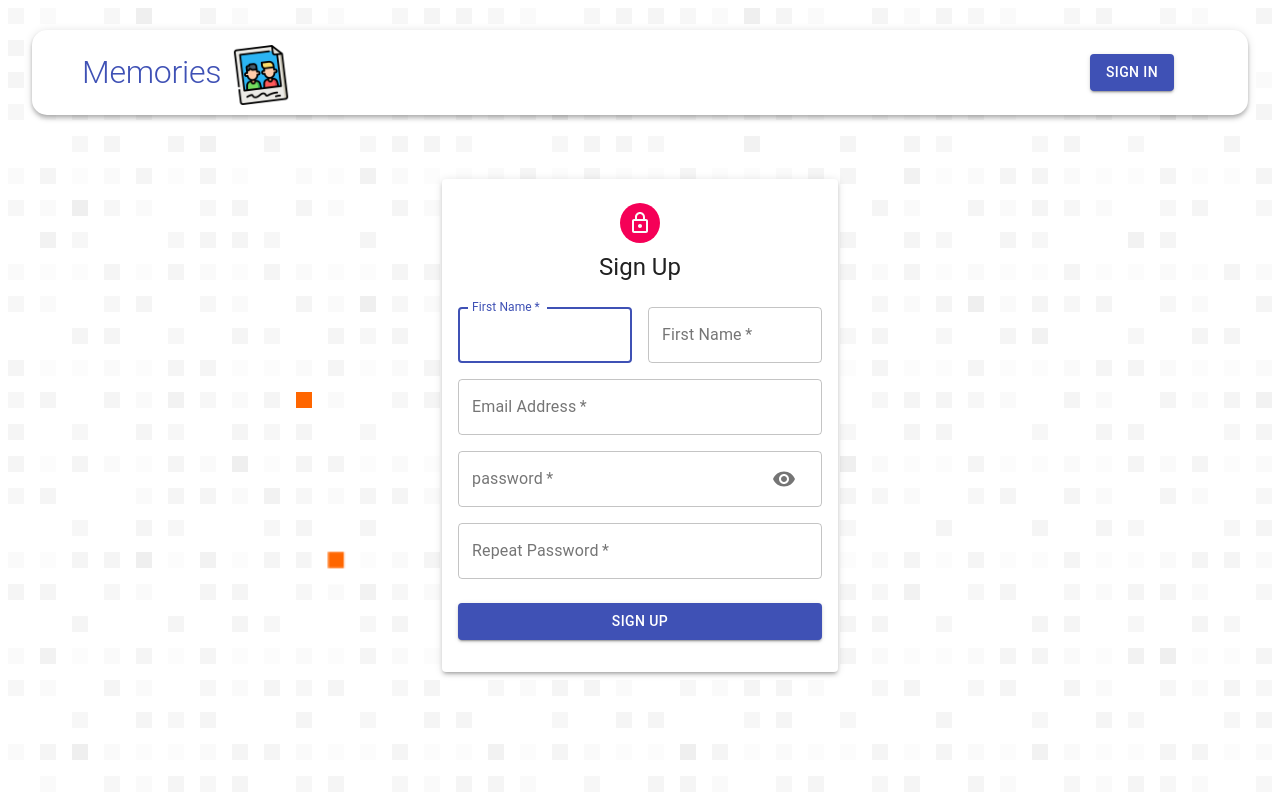
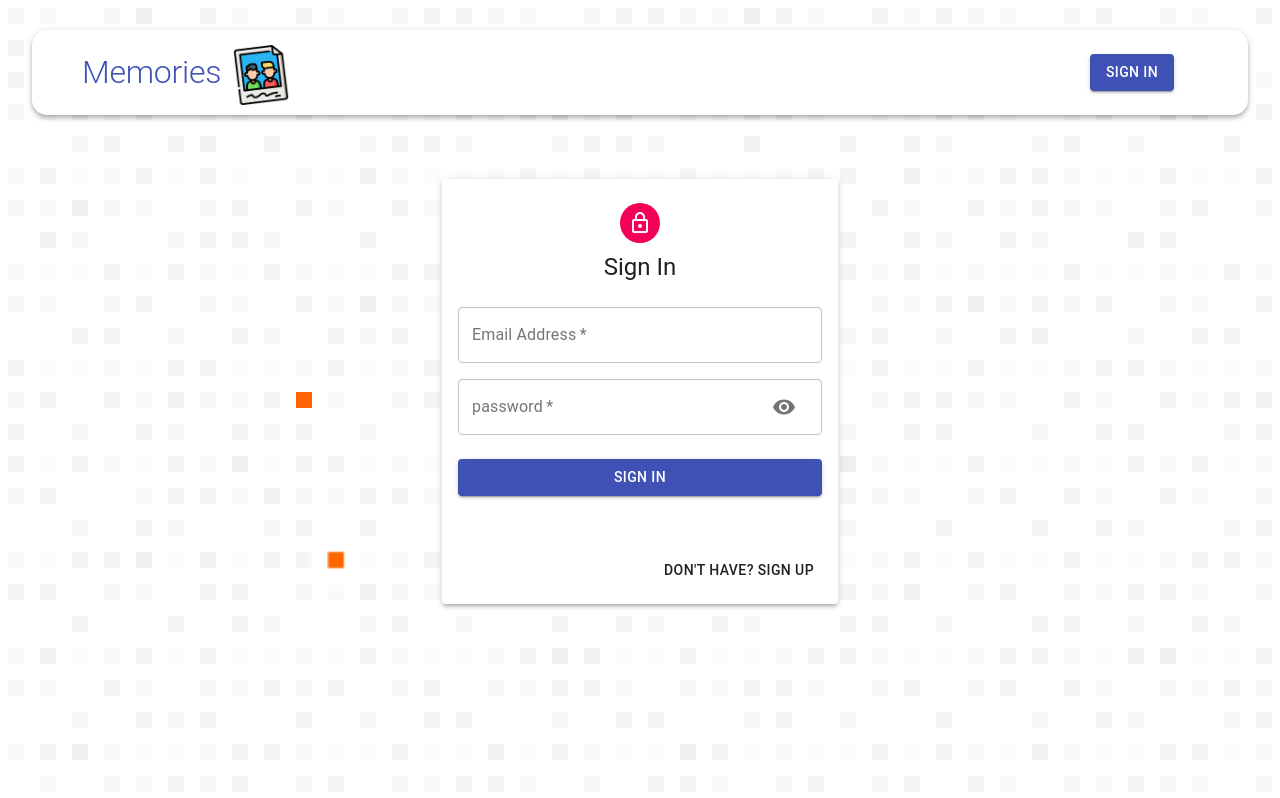
Before and after one commit to RuslanDidun91/mern-memories, a React (Create React App) app in the folder client/: page /auth in a window 1280 px wide. Built offline with nearby package versions, Linux system fonts and the light colour scheme; no server answers.

Commit message:
google OAuth implementation

```diff
--- a/client/package.json
+++ b/client/package.json
@@ -6,13 +6,16 @@
   "dependencies": {
     "@material-ui/core": "^4.12.4",
     "@material-ui/icons": "^4.11.3",
+    "@react-oauth/google": "^0.6.1",
     "@testing-library/jest-dom": "^4.2.4",
     "@testing-library/react": "^9.3.2",
     "@testing-library/user-event": "^7.1.2",
     "axios": "^0.19.2",
+    "jwt-decode": "^3.1.2",
     "moment": "^2.27.0",
     "react": "^16.12.0",
     "react-dom": "^16.12.0",
+    "react-env": "^0.0.0",
     "react-file-base64": "^1.0.3",
     "react-redux": "^7.2.9",
     "react-router-dom": "^6.7.0",
--- a/client/src/App.jsx
+++ b/client/src/App.jsx
@@ -17,8 +17,8 @@ const App = () => {
       <Container maxWidth='lg'>
         <Navbar />
         <Routes>
-          <Route path='/' exact element={<Home/>} />
-          <Route path='/auth' exact element={<Auth/>} />
+          <Route path='/' exact element={<Home />} />
+          <Route path='/auth' exact element={<Auth />} />
         </Routes>
       </Container>
     </Router>
--- a/client/src/components/Auth/Auth.jsx
+++ b/client/src/components/Auth/Auth.jsx
@@ -1,15 +1,17 @@
 import React, { useState } from "react";
-import { Avatar, Button, Paper, Grid, Typography, Container} from '@material-ui/core';
+import { Avatar, Button, Paper, Grid, Typography, Container } from '@material-ui/core';
 import useStyles from './styles';
 import LockOutlinedIcon from '@material-ui/icons/LockOutlined';
 import Input from "./input";
+import { GoogleLogin, googleLogout } from '@react-oauth/google';
 
 const Auth = () => {
 
+  //varaibles need to be tracked
   const [showPassword, setShowPassword] = useState(false);
+  const [isSignup, setIsSignUp] = useState(false);
 
   const classes = useStyles();
-  const isSignup = true;
 
   const handleSubmit = () => {
 
@@ -19,7 +21,22 @@ const Auth = () => {
 
   }
 
-  const handleShowPassword = () => setShowPassword((prevShowPassword) => !prevShowPassword);
+  const handleShowPassword = () =>
+    setShowPassword((prevShowPassword) => !prevShowPassword);
+
+  const switchMode = () => {
+    setIsSignUp((signUp) => !signUp);
+    handleShowPassword(false);
+  }
+
+  const googleSuccess = (res) => {
+    console.log(res);
+  }
+
+
+  const googleError = () => {
+    console.log('Google Sign In was unsuccessful');
+  }
 
   return (
       <Container component='main' maxWidth='xs'>
@@ -40,8 +57,7 @@ const Auth = () => {
                   <Input
                     name='firstName' label='First Name'
                     handleChange={handleChange} half />
-              </>
-            )}
+                </>)}
               <Input
                 name='email' label='Email Address'
                 handleChange={handleChange} type='email' />
@@ -59,6 +75,18 @@ const Auth = () => {
               color="primary" className={classes.submit}>
               {isSignup ? 'Sign Up' : 'Sign In'}
             </Button>
+
+            <GoogleLogin
+              onSuccess={googleSuccess}
+              onError={googleError} />
+
+            <Grid container justifyContent='flex-end'>
+              <Grid item>
+                <Button onClick={switchMode}>
+                  {isSignup ? 'Already have an account? Sign In' : "Don't have? Sign Up"}
+                </Button>
+              </Grid>
+            </Grid>
           </form>
         </Paper>
       </Container>
--- a/client/src/components/Home/Home.jsx
+++ b/client/src/components/Home/Home.jsx
@@ -5,7 +5,6 @@ import { Container, Grow, Grid } from '@material-ui/core';
 import { useDispatch } from 'react-redux';
 import { getPosts } from '../../actions/posts'
 import useStyles from '../../styles';
-
 
 
 const Home = () => {
```
Also changed, not shown: client/src/index.js (+9 -2 lines), 1 other file (tests, documents, lock files or other folders). Lines whose indentation alone changed are shown as unchanged.
